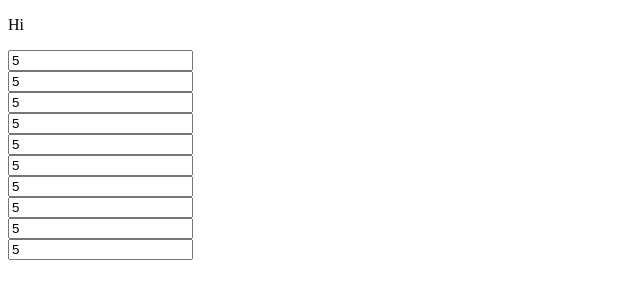
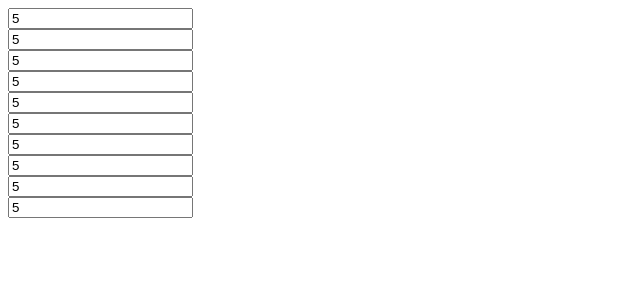
Before and after one commit to ShandlerR/protoHouse, a plain HTML site: page index.html in a window 1280 px wide. Shown: the whole page, without its empty margins (0-640 px from the left). Drawn offline with Linux system fonts and the light colour scheme.

Commit message:
Update index.html

```diff
--- a/index.html
+++ b/index.html
@@ -10,7 +10,6 @@
     <link rel="stylesheet" href="styles/skillPage.css">
 </head>
 <body>
-    <p>Hi</p>
     <script src="scripts/LoadPage.js"></script>
 </body>
 </html>
```
